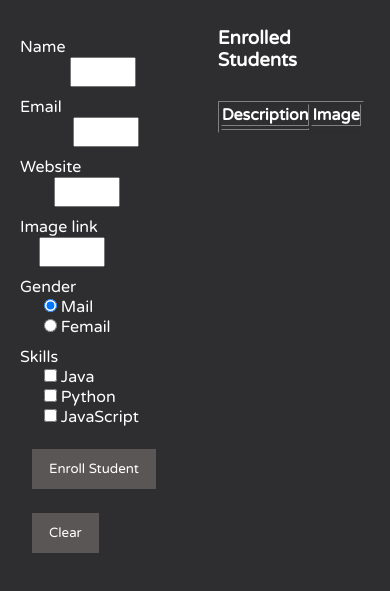
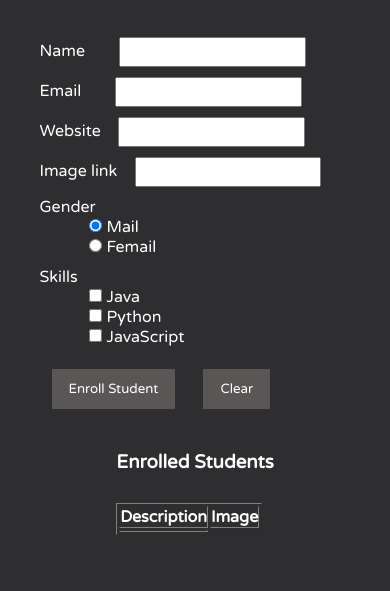
Before and after one commit to AniketShewale266/Registration_Form, a plain HTML site: page index.html in a window 390 px wide. Shown: the part 71-662 px from the top of the page. Drawn offline with Linux system fonts and the light colour scheme.

Commit message:
Responsiveness Added

```diff
--- a/style.css
+++ b/style.css
@@ -28,30 +28,32 @@ header{
 }
 .short-div{
     margin: 10px 20px;
+    /* border: 2px solid white; */
+
 }
 .short-div #fname {
     margin: 0px 50px;
     padding: 5px;
-    width: 45%;
+    width: 20vw;
     color: black;
 }
 .short-div #email {
     margin: 0px 53px;
     padding: 5px;
     color: black;
-    width: 45%;
+    width: 20vw;
 }
 .short-div #website{
     margin: 0px 34px;
     padding: 5px;
     color: black;
-    width: 45%;
+    width: 20vw;
 }
 .short-div #image{
     margin: 0px 19px;
     padding: 5px;
     color: black;
-    width: 45%;
+    width: 20vw;
 }
 .short-div .showgender{
     position: relative;
@@ -85,14 +87,41 @@ header{
     margin-top: 30px;
     /* border: 2px solid white; */
 }
-.right-section .data{
-    width: 300px;
+img{
+    width: 10vw;
+    height: 15vh;
 }
-img{
-    width: 100px;
-    height: 100px;
-}
-/* .mytable .row{
-    display: flex;
-    justify-content: space-between;
-} */
+/* Responsive */
+@media (max-width: 700px) {
+    header {
+        /* width: 100%; */
+        display: flex;
+        align-items: center;
+        justify-content: center;
+        flex-wrap: wrap;
+        flex-direction: column;
+    }
+    .left-section{
+        width: 90vw;
+    }
+    .short-div #fname{
+        width: 60%;
+        margin: 0px 30px;
+    }
+    .short-div #email{
+        width: 60%;
+        margin: 0px 30px;
+    }
+    .short-div #website{
+        width: 60%;
+        margin: 0px 13px;
+    }
+    .short-div #image{
+        width: 60%;
+        margin: 0px 13px;
+    }
+    img{
+        width: 20vw;
+        height: 15vh;
+    }
+  }
```
